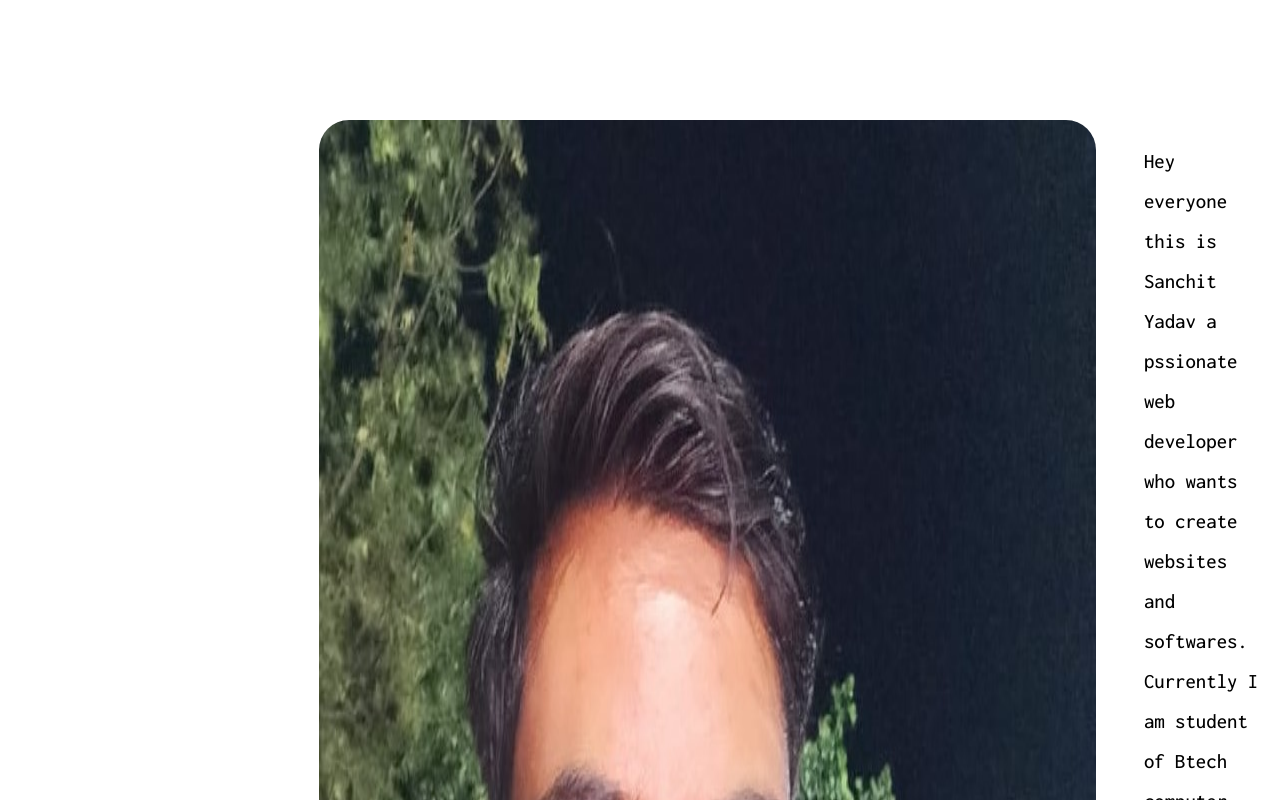
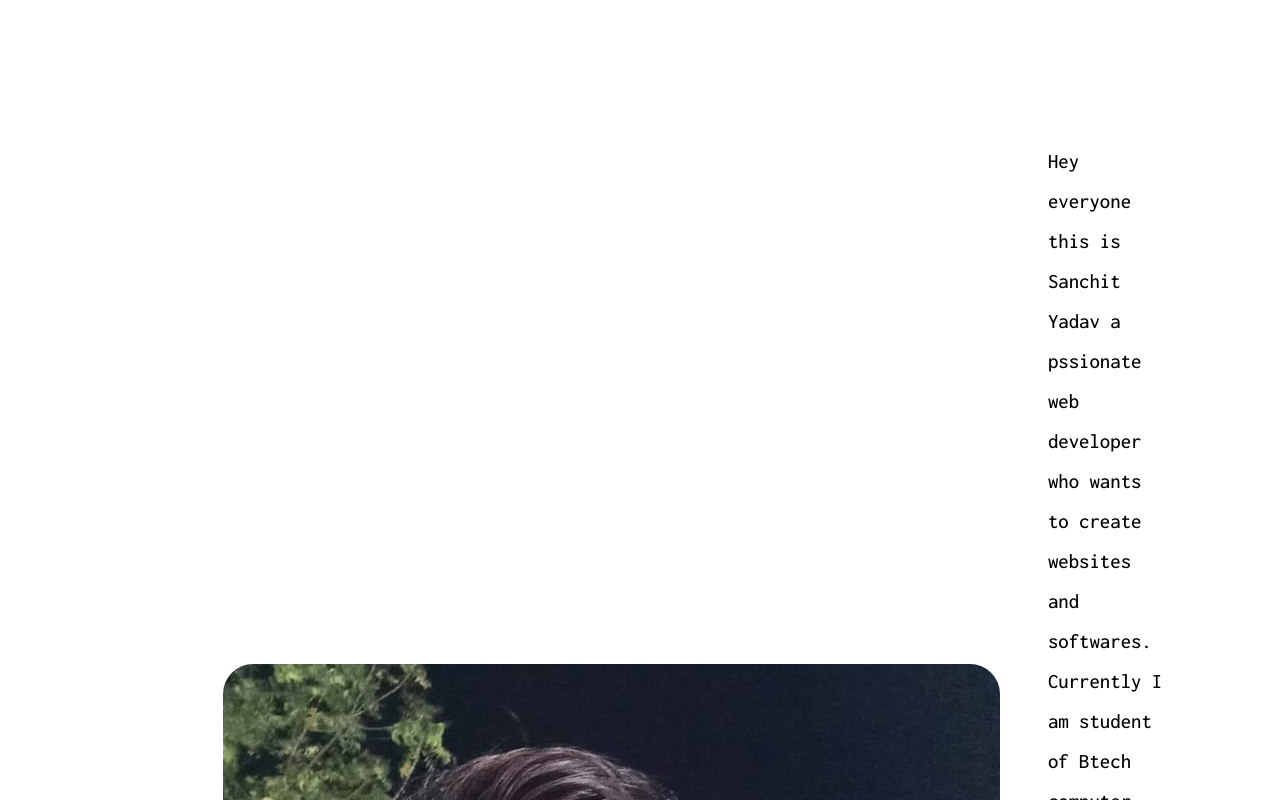
Before and after one commit to SanchitYadav2005/Portfolio-site, a React (Vite) app: page / in a window 1280 px wide. Shown: the part 1200-2000 px from the top of the page. Built offline with nearby package versions, Linux system fonts and the light colour scheme.

Commit message:
fixed the image

```diff
--- a/src/styles/header.css
+++ b/src/styles/header.css
@@ -84,22 +84,6 @@
   margin-left: 30px;
   margin-top: 5px;
 }
-.intro {
-  display: flex;
-  width: 90%;
-}
-.intro-img {
-  width: 300%;
-  margin-right: 3em;
-  border-radius: 30px;
-  cursor: pointer;
-  margin-left: 6em;
-}
-.para {
-  font-size: 1.3em;
-  font-family: "Inconsolata", monospace;
-  line-height: 40px;
-}
 @keyframes floating {
   0% {
     transform: translate(0, 0px);
@@ -111,6 +95,23 @@
     transform: translate(0, -0px);
   }
 }
+.intro {
+  display: flex;
+  width: 90%;
+  align-items: center;
+}
+.intro-img {
+  width: 500%;
+  margin-right: 3em;
+  border-radius: 30px;
+  cursor: pointer;
+}
+.para {
+  font-size: 1.3em;
+  font-family: "Inconsolata", monospace;
+  line-height: 40px;
+}
+
 
 @media (max-width: 480px) and (min-width: 320px) {
   .name {
```
